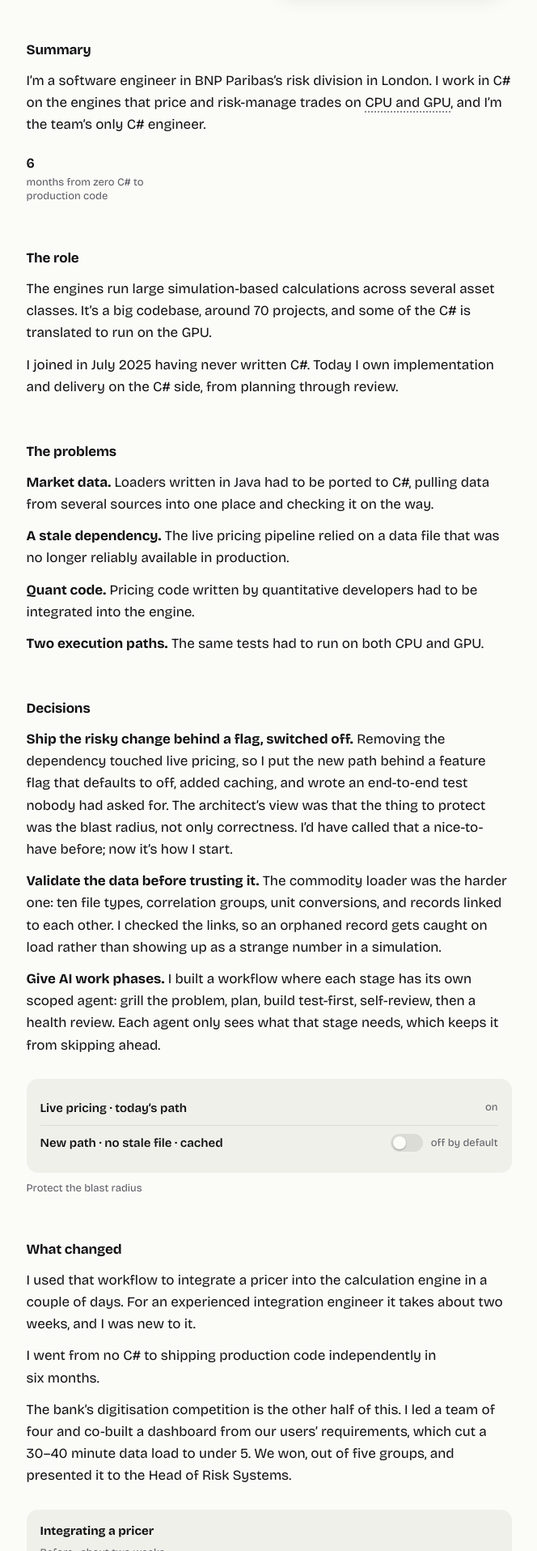
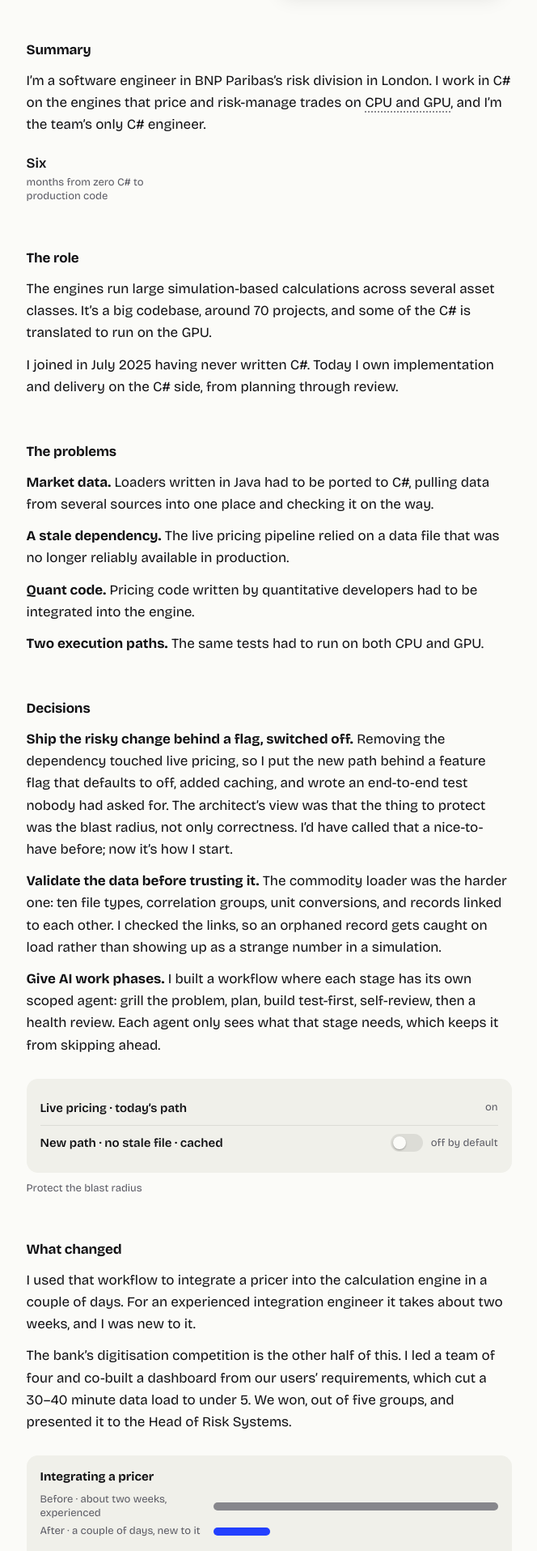
Before and after one commit to 3ixas/eliasb.dev, a Next.js app: page /work/bnp-paribas in a window 1280 px wide. Shown: the part 441-2356 px from the top of the page at 81% size, without its empty margins (284-948 px from the left). Built offline with nearby package versions, Linux system fonts and the light colour scheme.

Commit message:
feat: BNP Paribas says it took six months once, in its figure, not again in What changed (#387)

```diff
--- a/src/content/stretch/role-stories.ts
+++ b/src/content/stretch/role-stories.ts
@@ -63,7 +63,6 @@ export const roleStories: Record<RoleStorySlug, RoleStory> = {
       "what-changed": {
         paragraphs: [
           "I used that workflow to integrate a pricer into the calculation engine in a couple of days. For an experienced integration engineer it takes about two weeks, and I was new to it.",
-          "I went from no C# to shipping production code independently in six months.",
           "The bank’s digitisation competition is the other half of this. I led a team of four and co-built a dashboard from our users’ requirements, which cut a 30–40 minute data load to under 5. We won, out of five groups, and presented it to the Head of Risk Systems.",
         ],
       },
@@ -117,7 +116,7 @@ export const roleStories: Record<RoleStorySlug, RoleStory> = {
     ],
     evidence: [
       { value: "Nov 2025", label: "won the bank’s digitisation competition" },
-      { value: "6", label: "months from zero C# to production code" },
+      { value: "Six", label: "months from zero C# to production code" },
     ],
     // BNP's green, as a hue only (no logo). The light field takes near-black ink (5.0:1);
     // the dark field is the same hue deepened and takes light ink (11.4:1).
```
Also changed, not shown: 2 other files (tests, documents, lock files or other folders).
